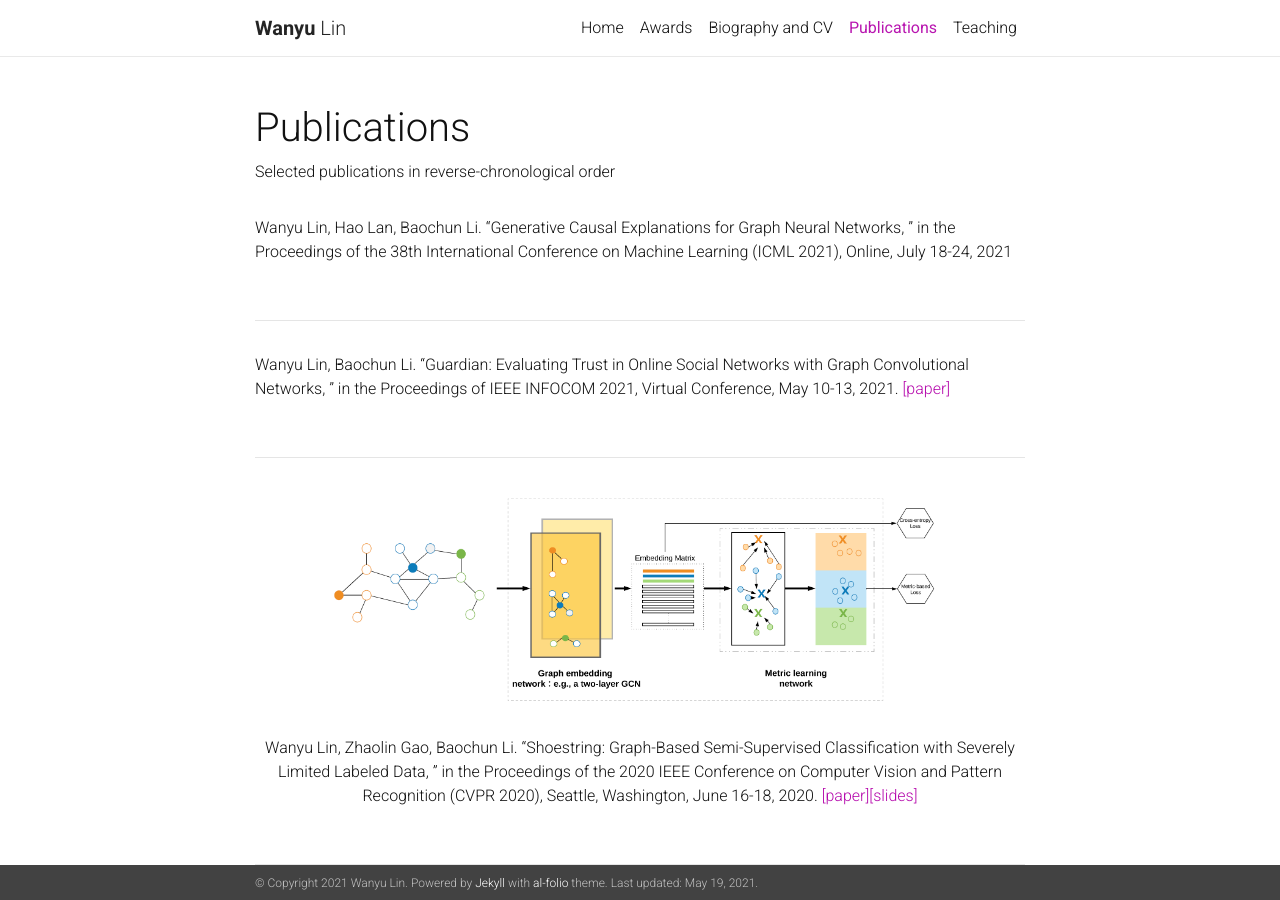
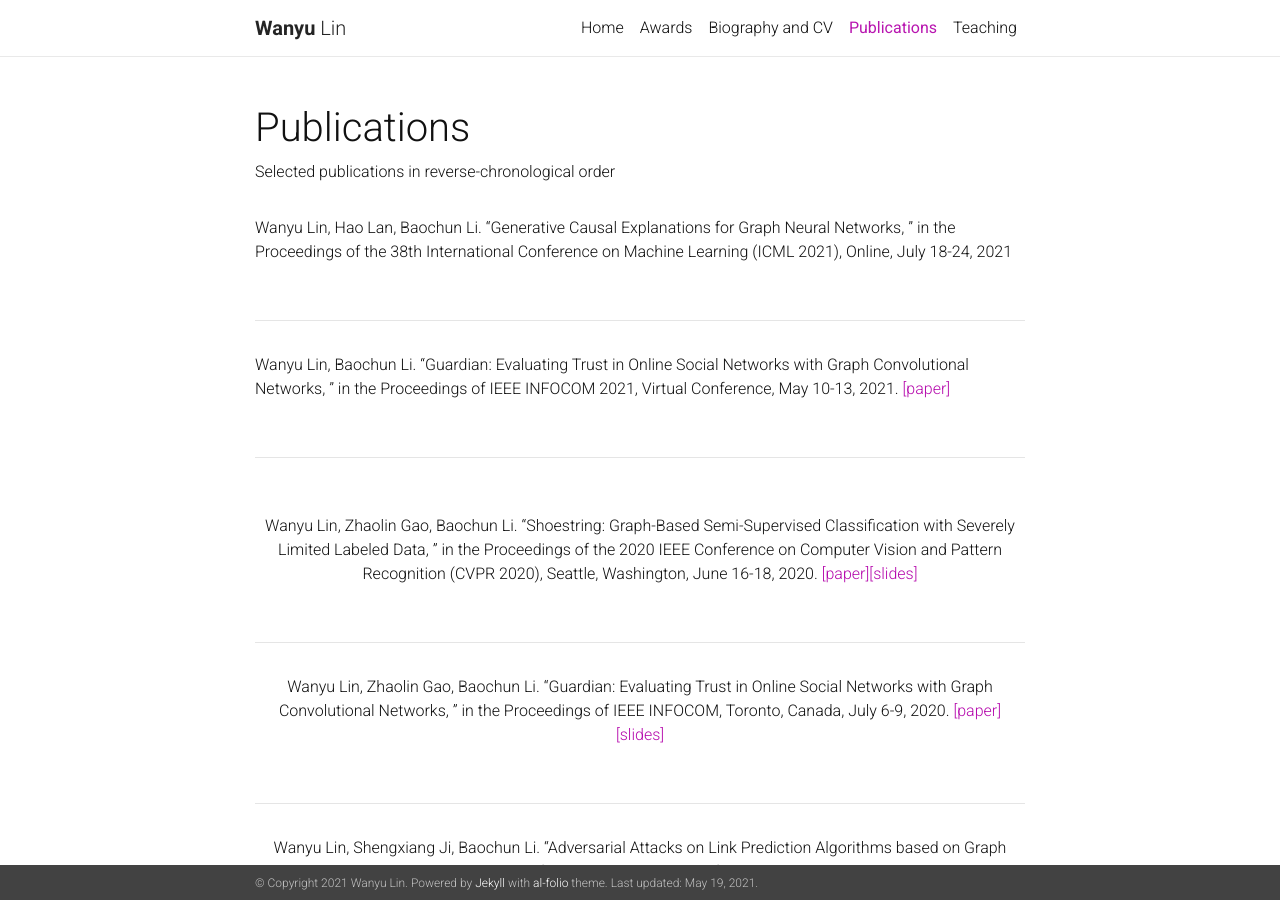
Before and after one commit to wanyu-lin/wanyu-lin.github.io, a Jekyll site: the page built from _pages/publications.md, in a window 1280 px wide and 900 px high. Built offline with Jekyll 4.4.1, drawn with Linux system fonts in a browser that asks for light colours; nearby versions of some CDN libraries; a style sheet for code colours, icons or effects is not loaded.

Commit message:
Update publications.md

```diff
--- a/_pages/publications.md
+++ b/_pages/publications.md
@@ -21,20 +21,17 @@ nav: true
 <hr>
 <!-- shoestring -->
 <div class="publications" style="text-align: center;">
-<img src="../assets/img/wlin-cvpr20.png"  width="80%" height="50%">
 <p style="width:100%;  margin- right:5px;margin-top:5px;"><br>Wanyu Lin, Zhaolin Gao, Baochun Li. &#8220;Shoestring: Graph-Based Semi-Supervised Classification with Severely Limited Labeled Data, &#8221; in the Proceedings of the 2020 IEEE Conference on Computer Vision and Pattern Recognition (CVPR 2020), Seattle, Washington, June 16-18, 2020. <a href="../assets/publications/wlin-cvpr20.pdf">[paper]</a><a href="../assets/publications/wlin-cvpr20-slides.pdf">[slides]</a></p>
 <br>
 <hr>
 <!-- Guardian -->
 <div class="publications">
-<img src="../assets/img/wlin-infocom20.jpeg"  width="60%" height="25%">
 <p style="width:100%">Wanyu Lin, Zhaolin Gao, Baochun Li. &#8220;Guardian: Evaluating Trust in Online Social Networks with Graph Convolutional Networks, &#8221; in the Proceedings of IEEE INFOCOM, Toronto, Canada, July 6-9, 2020.  <a href="../assets/publications/wlin-infocom20.pdf">[paper]</a><a href="../assets/publications/wlin-infocom20-slides.pdf">[slides]</a></p>
 </div>
 <br>
 <hr>
 <!-- adversarial attacks -->
 <div class="publications" style="text-align: center;">
-<img src="../assets/img/wlin-asiaccs20.jpeg"  width="65%" height="50%"><p style="width:100%">
 <p style="width:100%">Wanyu Lin, Shengxiang Ji, Baochun Li. &#8220;Adversarial Attacks on Link Prediction Algorithms based on Graph Neural Networks, &#8221; in the Proceedings of the 15th ACM ASIA Conference on Computer and Communications Security (ACM ASIACCS 2020), Taipei, Taiwan, October 5-9, 2020. <a href="../assets/publications/wlin-asiaccs20.pdf">[paper]</a></p>
 <br>
 <hr>
```
